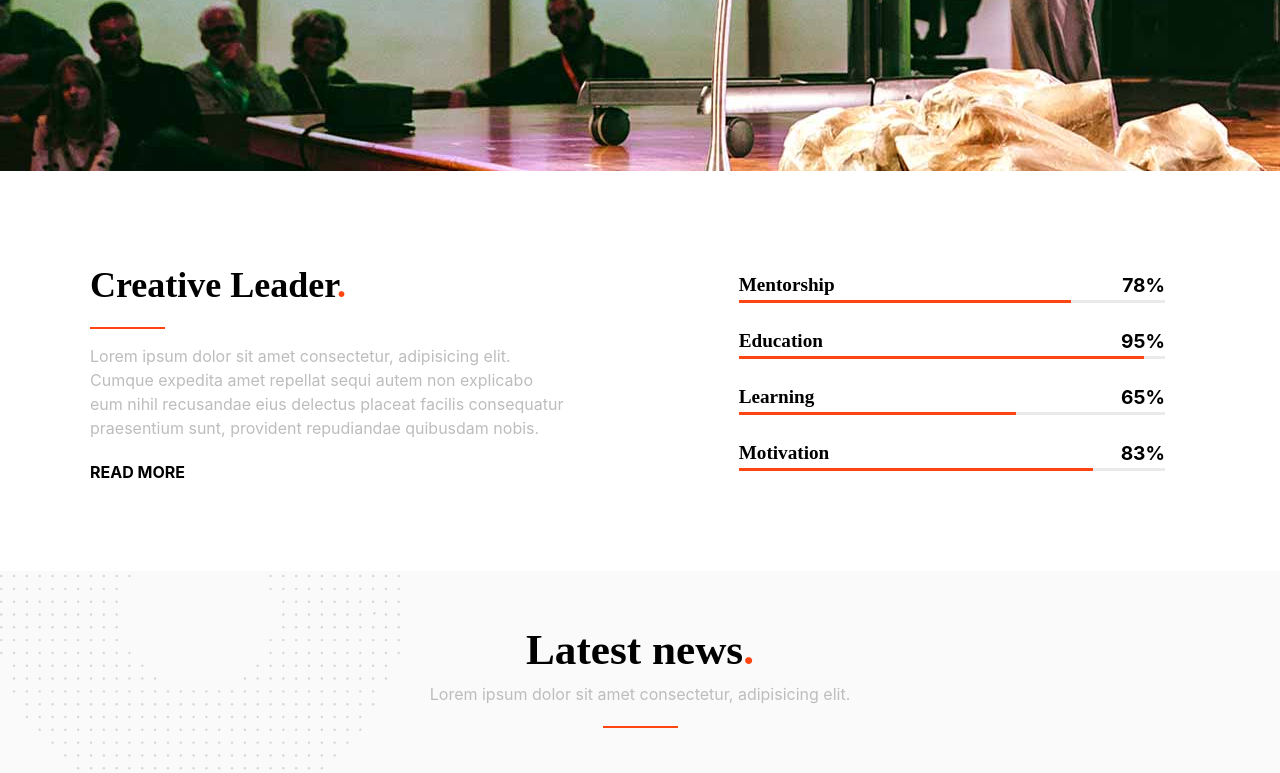
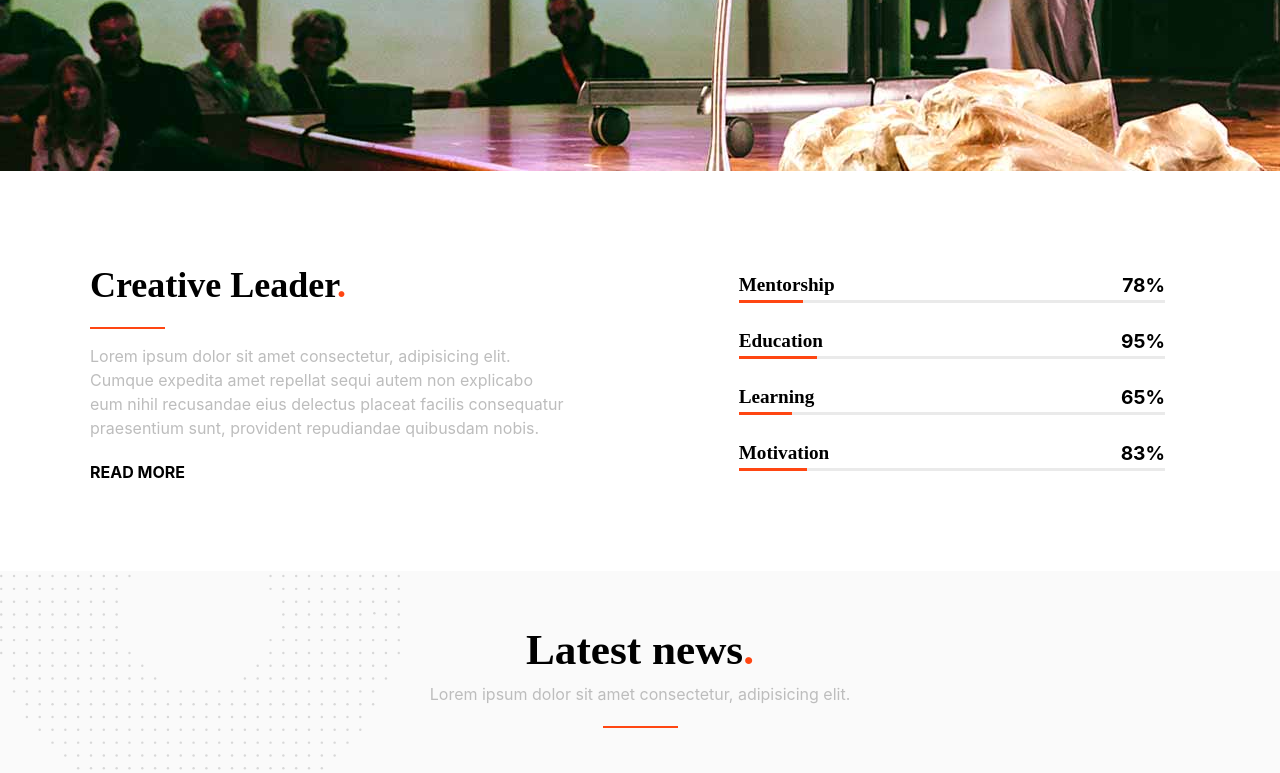
Before and after one commit to KevinZucca/proj-html-vuejs, a Vue app: page / in a window 1280 px wide. Shown: the part 2729-3502 px from the top of the page. Built offline with nearby package versions, Linux system fonts and the light colour scheme.

Commit message:
fix: last details

```diff
--- a/src/components/AppMain_components/AppMain_Section3.vue
+++ b/src/components/AppMain_components/AppMain_Section3.vue
@@ -45,6 +45,7 @@ export default {
 
     methods: {
         activateElement(index) {
+            setTimeout(() => {
                 let activeElements = document.querySelectorAll(".active");
                 activeElements.forEach(element => {
                     element.classList.remove("active")
@@ -53,6 +54,8 @@ export default {
                 let eventElement = document.querySelectorAll(".event")[index];
                 eventElement.classList.add("active")
                 this.mainIndex = index;
+            }, 300);
+
         },
 
         backgroundImageUrl() {
--- a/src/components/AppMain_components/AppMain_Section4.vue
+++ b/src/components/AppMain_components/AppMain_Section4.vue
@@ -135,14 +135,15 @@ export default {
                         .filled-bar {
                             height: 100%;
                             background-color: #ff4612;
-                            animation: fill 2s;
+                            animation: fill 6s infinite;
 
-                            @keyframes fill {
+                                @keyframes fill {
                                 from {
                                     width: 0%;
                                 } to {
                                 }
                             }
+
                         }
                     }
 
```
Also changed, not shown: src/components/AppMain_components/AppMain_Section8.vue (line endings or trailing spaces). Lines whose indentation alone changed are shown as unchanged.
